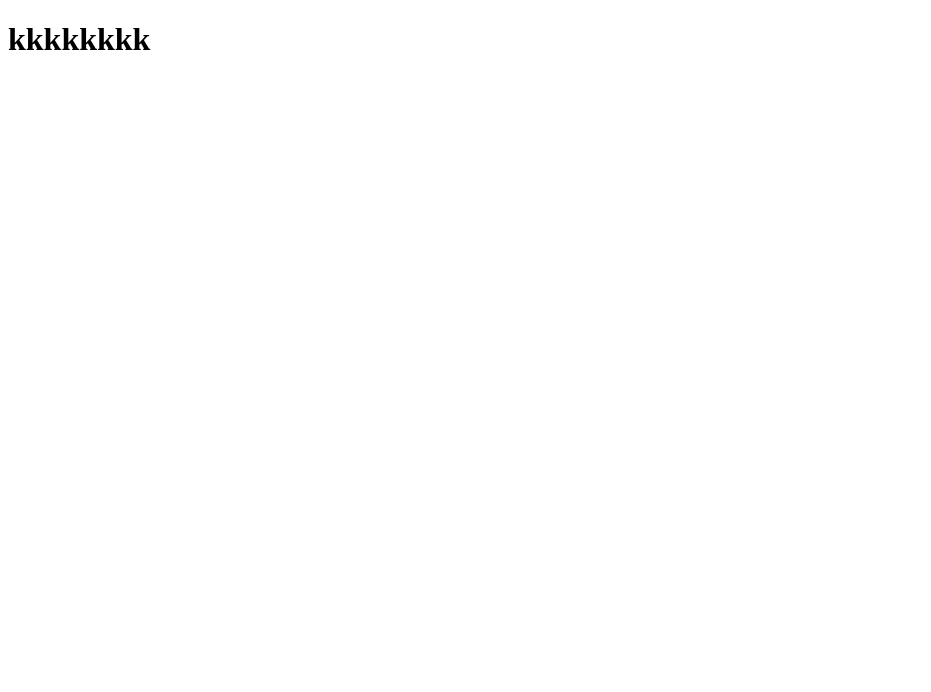
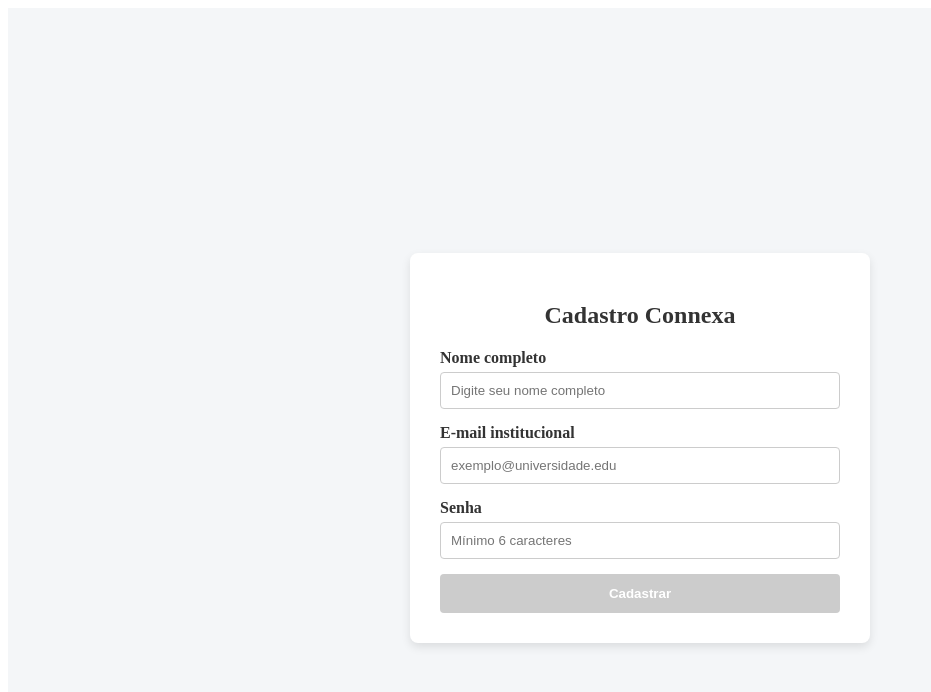
Before and after one commit to Lucas-Ramos-Fatec/connexa-mvp-project, a React (Vite) app in the folder frontend/: page / in a window 1280 px wide. Shown: the top 692 px of the page, without its empty margins (0-931 px from the left). Built offline with nearby package versions, Linux system fonts and the light colour scheme.

Commit message:
Defenindo rota de cadastro

```diff
--- a/frontend/index.html
+++ b/frontend/index.html
@@ -2,7 +2,7 @@
 <html lang="en">
   <head>
     <meta charset="UTF-8" />
-    <link rel="stylesheet" href="/buscaCEP/src/App.css" />
+    <link rel="stylesheet" />
     <meta name="viewport" content="width=device-width, initial-scale=1.0" />
     <title>Connexa</title>
   </head>
--- a/frontend/package.json
+++ b/frontend/package.json
@@ -13,6 +13,7 @@
     "react": "^19.1.0",
     "react-dom": "^19.1.0",
     "react-icons": "^5.5.0",
+    "react-router-dom": "^7.0.0",
     "styled-components": "^6.1.19"
   },
   "devDependencies": {
--- a/frontend/src/App.jsx
+++ b/frontend/src/App.jsx
@@ -1,5 +1,14 @@
+import { BrowserRouter, Route, Routes } from "react-router-dom";
+import Cadastro from "./pages/Cadastro";
+
 function App() {
-  return <h1>kkkkkkkk</h1>;
+  return (
+    <BrowserRouter>
+      <Routes>
+        <Route path="/" element={<Cadastro />} />
+      </Routes>
+    </BrowserRouter>
+  );
 }
 
 export default App;
--- a/frontend/src/pages/Cadastro/styled.js
+++ b/frontend/src/pages/Cadastro/styled.js
@@ -1,6 +1,6 @@
-import styled from 'styled-components';
+import styled from "styled-components";
 
-const Container = styled.div`
+export const Container = styled.div`
   display: flex;
   justify-content: center;
   align-items: center;
@@ -9,7 +9,7 @@
   background-color: #f4f6f8;
 `;
 
-const Form = styled.form`
+export const Form = styled.form`
   background-color: #ffffff;
   padding: 30px;
   border-radius: 8px;
@@ -22,20 +22,20 @@
   }
 `;
 
-const Titulo = styled.h2`
+export const Titulo = styled.h2`
   text-align: center;
   margin-bottom: 20px;
   color: #333;
 `;
 
-const Label = styled.label`
+export const Label = styled.label`
   display: block;
   margin-bottom: 5px;
   font-weight: 600;
   color: #333;
 `;
 
-const Input = styled.input`
+export const Input = styled.input`
   width: 100%;
   padding: 10px;
   margin-bottom: 15px;
@@ -49,14 +49,14 @@
   }
 `;
 
-const Botao = styled.button`
+export const Botao = styled.button`
   width: 100%;
   padding: 12px;
-  background-color: ${({ disabled }) => (disabled ? '#cccccc' : '#0077cc')};
+  background-color: ${({ disabled }) => (disabled ? "#cccccc" : "#0077cc")};
   color: white;
   border: none;
   border-radius: 4px;
   font-weight: bold;
-  cursor: ${({ disabled }) => (disabled ? 'not-allowed' : 'pointer')};
+  cursor: ${({ disabled }) => (disabled ? "not-allowed" : "pointer")};
   transition: background-color 0.3s ease;
 `;
--- a/frontend/vite.config.js
+++ b/frontend/vite.config.js
@@ -1,8 +1,7 @@
 import { defineConfig } from "vite";
 import react from "@vitejs/plugin-react";
-import tailwindcss from "@tailwindcss/vite";
 
 // https://vite.dev/config/
 export default defineConfig({
-  plugins: [react(), tailwindcss()],
+  plugins: [react()],
 });
```
Also changed, not shown: frontend/src/pages/Cadastro/index.jsx (+7 -6 lines), 2 other files (tests, documents, lock files or other folders).
